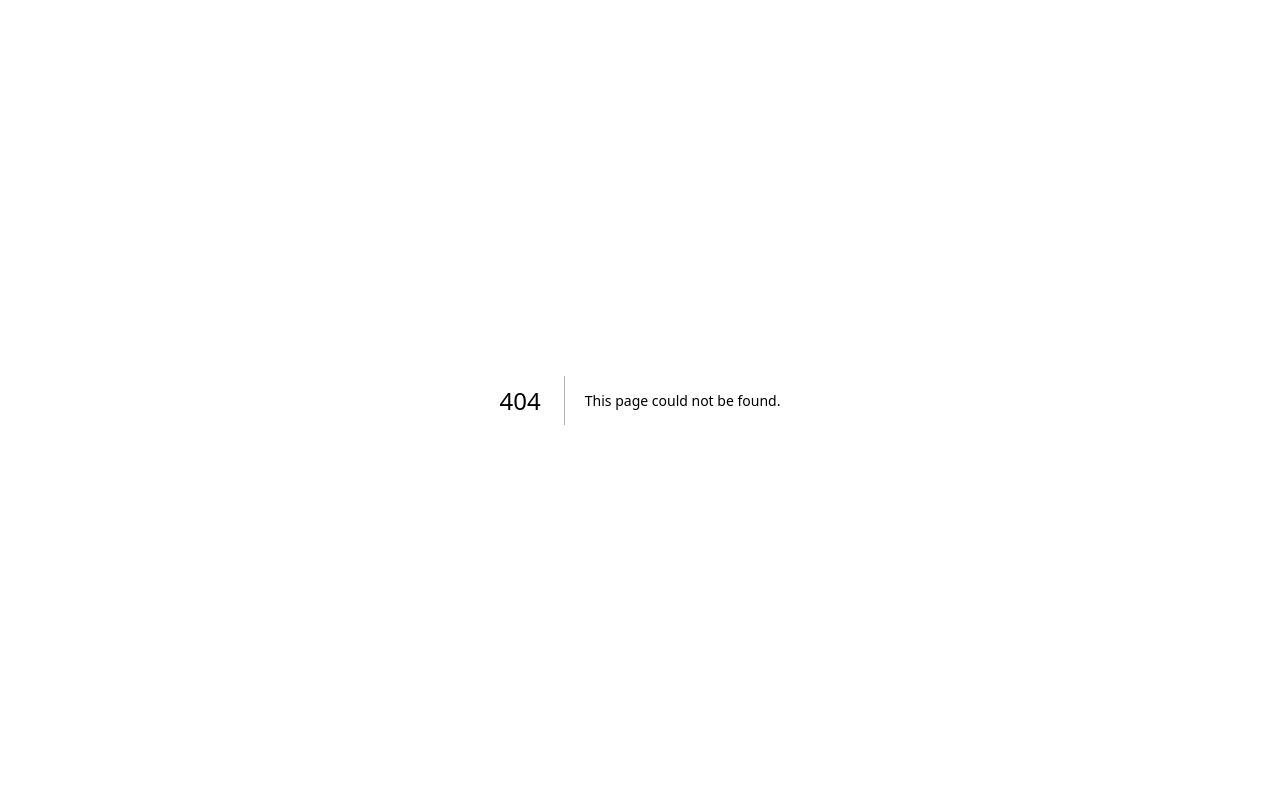
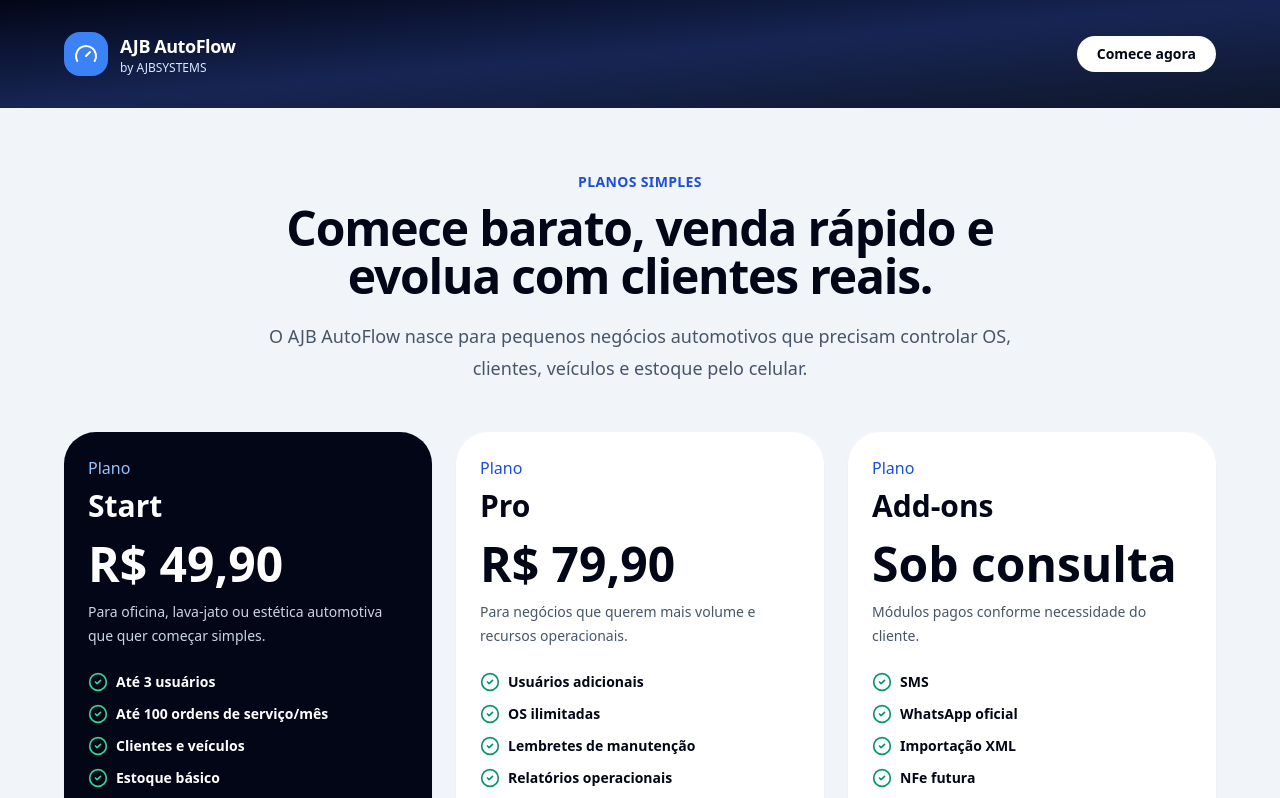
Before and after one commit to anjobrito/ajb-autoflow, a Next.js app: page /planos in a window 1280 px wide. Before the commit this address had no page. Shown: the top 798 px of the page. Built offline with nearby package versions, Linux system fonts and the light colour scheme.

Commit message:
feat: add public pricing page

```diff
--- /dev/null
+++ b/app/planos/page.tsx
@@ -0,0 +1,76 @@
+import { ArrowRight, CheckCircle2, Gauge } from "lucide-react";
+
+const plans = [
+  {
+    name: "Start",
+    price: "R$ 49,90",
+    description: "Para oficina, lava-jato ou estética automotiva que quer começar simples.",
+    features: ["Até 3 usuários", "Até 100 ordens de serviço/mês", "Clientes e veículos", "Estoque básico", "Avisos por e-mail"],
+    highlight: true,
+  },
+  {
+    name: "Pro",
+    price: "R$ 79,90",
+    description: "Para negócios que querem mais volume e recursos operacionais.",
+    features: ["Usuários adicionais", "OS ilimitadas", "Lembretes de manutenção", "Relatórios operacionais", "Prioridade em melhorias"],
+    highlight: false,
+  },
+  {
+    name: "Add-ons",
+    price: "Sob consulta",
+    description: "Módulos pagos conforme necessidade do cliente.",
+    features: ["SMS", "WhatsApp oficial", "Importação XML", "NFe futura", "Customizações comerciais"],
+    highlight: false,
+  },
+];
+
+export default function PlanosPage() {
+  return (
+    <main className="min-h-screen bg-slate-100 text-slate-950">
+      <section className="bg-gradient-to-br from-slate-950 via-blue-950 to-slate-900 px-6 py-8 text-white sm:px-10 lg:px-16">
+        <div className="mx-auto flex max-w-7xl items-center justify-between">
+          <a href="/" className="flex items-center gap-3">
+            <div className="flex h-11 w-11 items-center justify-center rounded-2xl bg-blue-500">
+              <Gauge className="h-6 w-6" />
+            </div>
+            <div>
+              <p className="text-lg font-black tracking-tight">AJB AutoFlow</p>
+              <p className="text-xs text-blue-100">by AJBSYSTEMS</p>
+            </div>
+          </a>
+          <a href="/comece-agora" className="rounded-full bg-white px-5 py-2 text-sm font-black text-slate-950">Comece agora</a>
+        </div>
+      </section>
+
+      <section className="mx-auto max-w-7xl px-6 py-16 sm:px-10 lg:px-16">
+        <div className="mx-auto max-w-3xl text-center">
+          <p className="text-sm font-black uppercase tracking-wide text-blue-700">Planos simples</p>
+          <h1 className="mt-3 text-4xl font-black tracking-tight sm:text-5xl">Comece barato, venda rápido e evolua com clientes reais.</h1>
+          <p className="mt-5 text-lg leading-8 text-slate-600">O AJB AutoFlow nasce para pequenos negócios automotivos que precisam controlar OS, clientes, veículos e estoque pelo celular.</p>
+        </div>
+
+        <div className="mt-12 grid gap-6 lg:grid-cols-3">
+          {plans.map((plan) => (
+            <div key={plan.name} className={`rounded-[2rem] p-6 shadow-sm ${plan.highlight ? "bg-slate-950 text-white" : "bg-white text-slate-950"}`}>
+              <p className={plan.highlight ? "text-blue-300" : "text-blue-700"}>Plano</p>
+              <h2 className="mt-2 text-3xl font-black">{plan.name}</h2>
+              <p className="mt-4 text-5xl font-black">{plan.price}</p>
+              <p className={`mt-3 text-sm leading-6 ${plan.highlight ? "text-slate-300" : "text-slate-600"}`}>{plan.description}</p>
+              <div className="mt-6 grid gap-3">
+                {plan.features.map((feature) => (
+                  <div key={feature} className="flex items-center gap-2 text-sm font-bold">
+                    <CheckCircle2 className={plan.highlight ? "h-5 w-5 text-emerald-400" : "h-5 w-5 text-emerald-600"} />
+                    {feature}
+                  </div>
+                ))}
+              </div>
+              <a href="/comece-agora" className={`mt-8 inline-flex w-full items-center justify-center gap-2 rounded-2xl px-5 py-4 text-sm font-black ${plan.highlight ? "bg-blue-500 text-white hover:bg-blue-400" : "bg-slate-950 text-white hover:bg-slate-800"}`}>
+                Começar teste <ArrowRight className="h-4 w-4" />
+              </a>
+            </div>
+          ))}
+        </div>
+      </section>
+    </main>
+  );
+}
```
